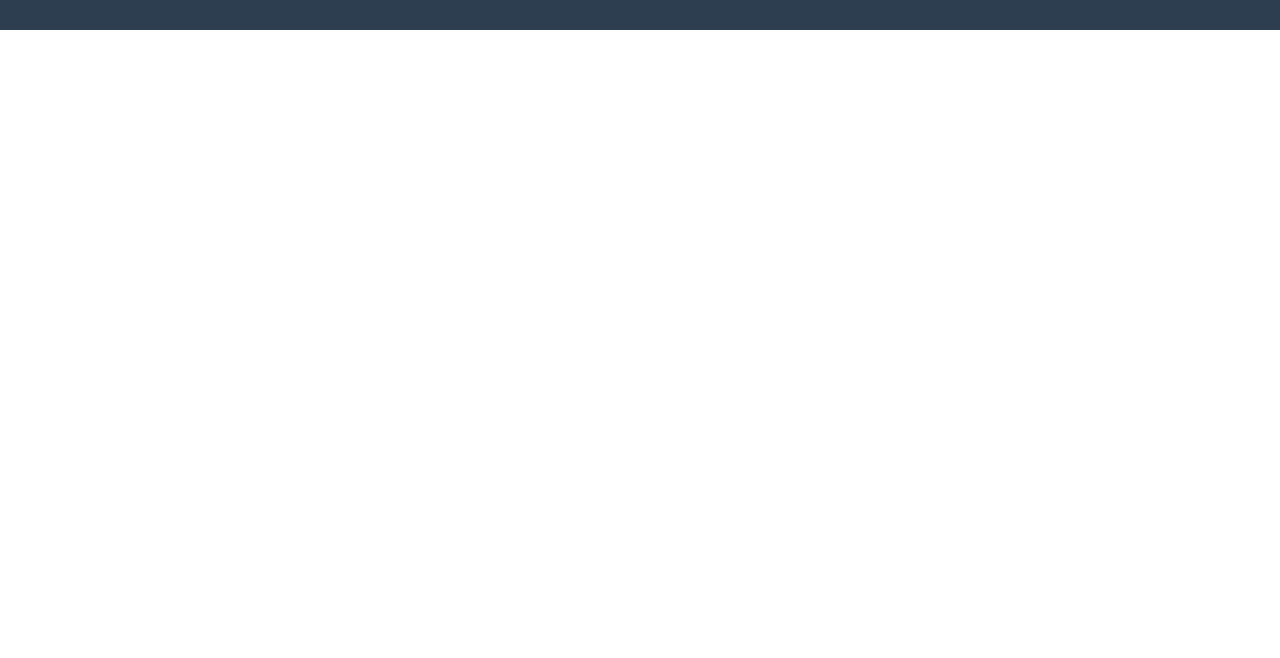
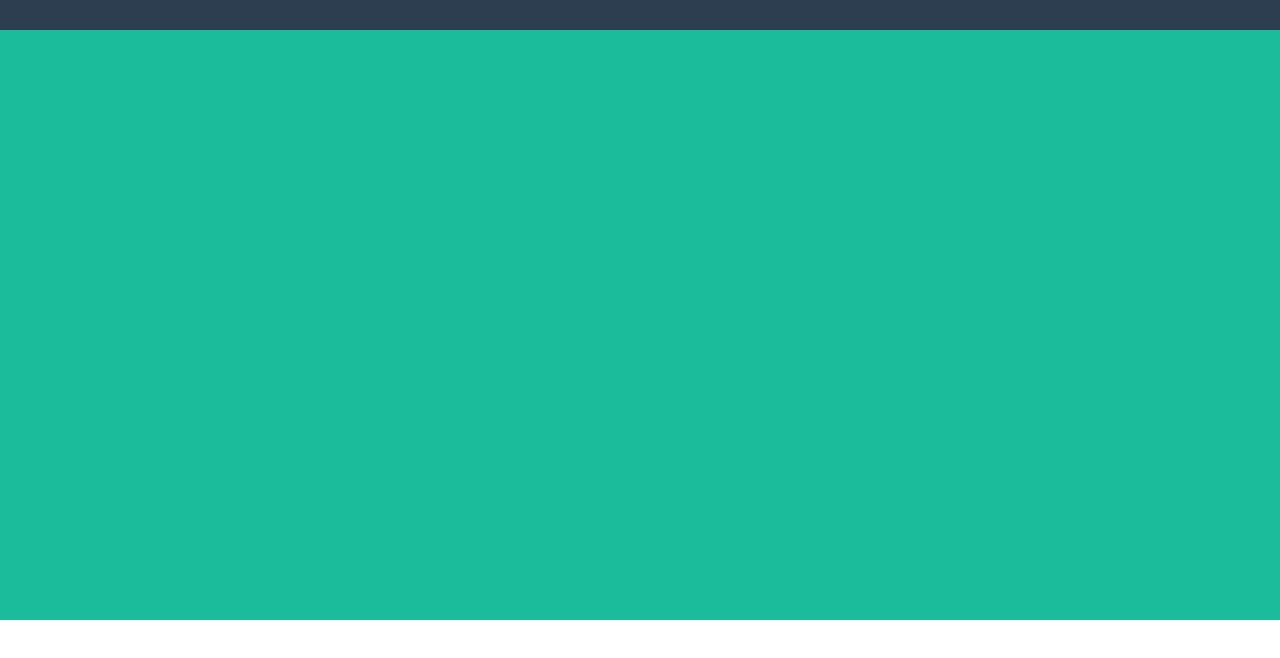
Before and after one commit to Gas9220/html-css-bootstrap-freelancer, a plain HTML site: page index.html in a window 1280 px wide. Shown: the part 60-718 px from the top of the page. Drawn offline with nearby package versions, Linux system fonts and the light colour scheme.

Commit message:
Iniziata la sezione introduction

```diff
--- a/css/style.css
+++ b/css/style.css
@@ -1,6 +1,15 @@
+  :root {
+      --custom-blue: #2C3E50;
+      --custom-acqua: #1ABC9C;
+  }
+
   header {
       height: 5.625rem;
-    background-color: #2C3E50;
+      background-color: var(--custom-blue);
+  }
+
+  section#introduction {
+      background-color: var(--custom-acqua);
   }
 
   /*
@@ -14,3 +23,7 @@ header {
   .debug .menu {
       background-color: beige;
   }
+
+  .debug #introduction {
+      height: 36.875rem;
+  }
--- a/index.html
+++ b/index.html
@@ -16,6 +16,7 @@
 </head>
 
 <body class="debug">
+    <!-- Header -->
     <header class="d-flex align-items-center">
         <div class="container align-middle">
             <div class="row align-items-center">
@@ -32,6 +33,17 @@
             </div>
         </div>
     </header>
+    <!-- /Header -->
+
+    <!-- Main -->
+    <main>
+        <!-- Introduction Section -->
+        <section id="introduction">
+
+        </section>
+        <!-- /Introduction Section -->
+    </main>
+    <!-- /Main -->
 </body>
 
 </html>
```
Lines whose indentation alone changed are shown as unchanged.
